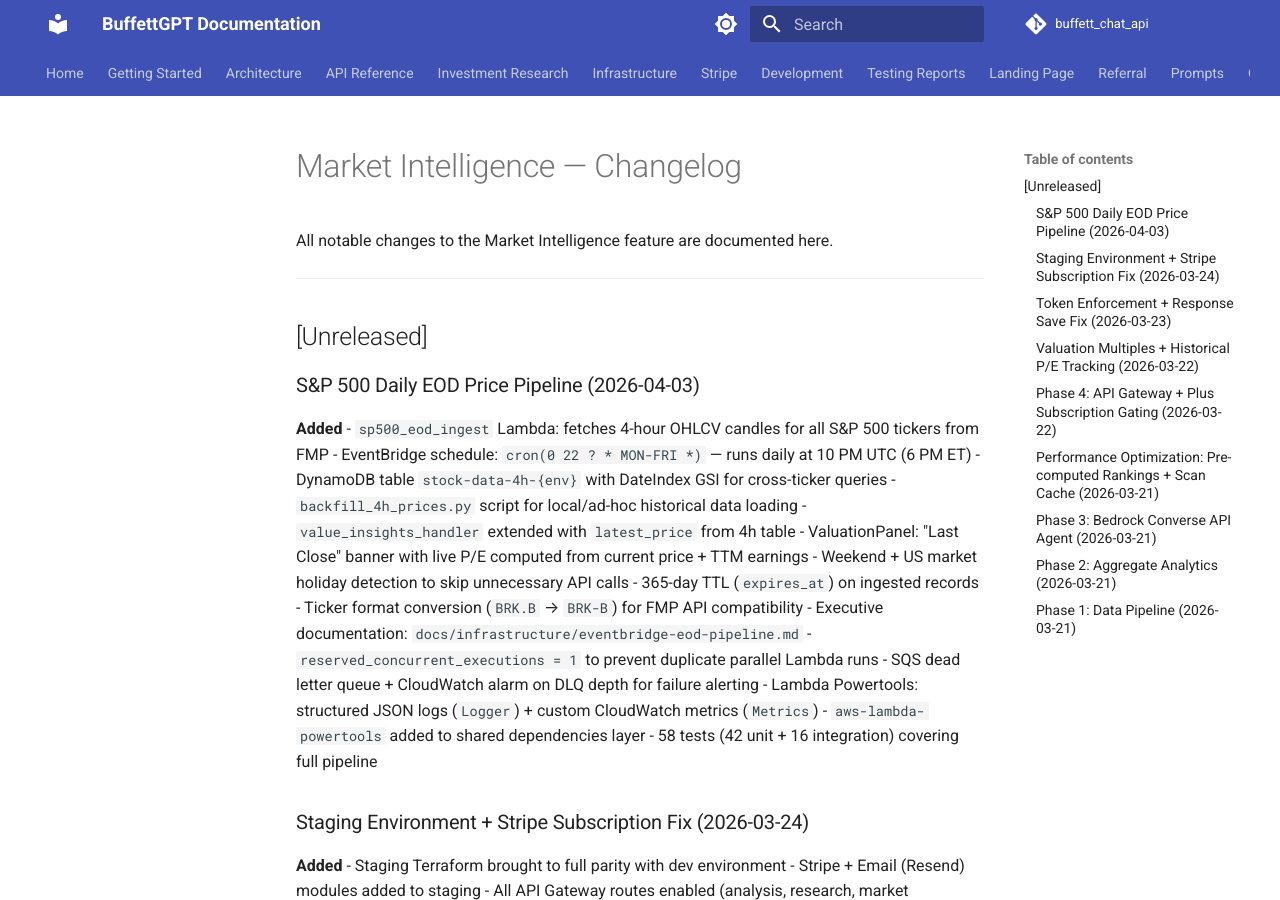
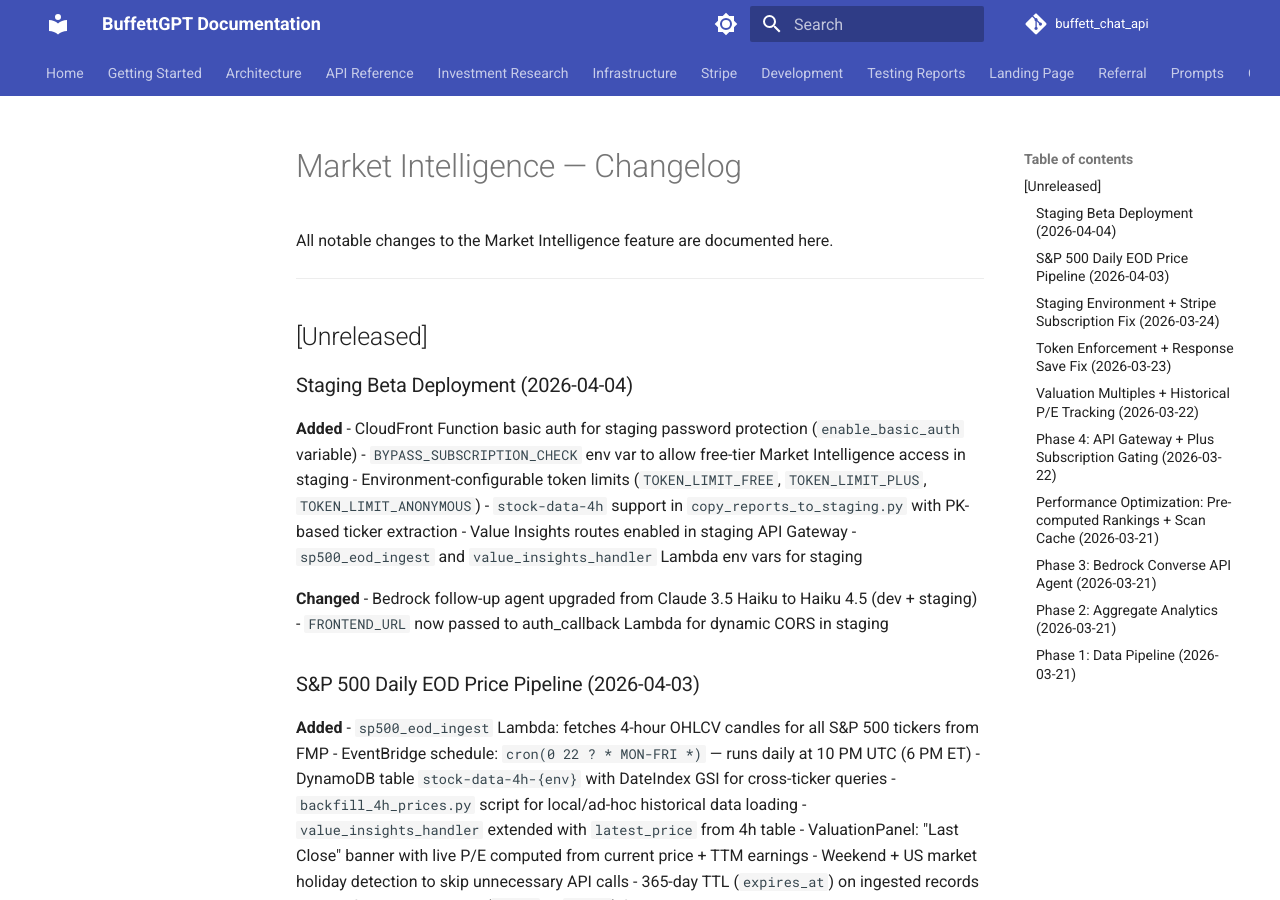
Before and after one commit to mamba4eva824/buffettGPT, an MkDocs documentation site: the page built from docs/market-intelligence/CHANGELOG.md, in a window 1280 px wide and 900 px high. Built offline with MkDocs 1.6.1 and Material for MkDocs 9.7.7, drawn with Linux system fonts in a browser that asks for light colours; comment, search, counter and statistics services are not loaded.

Commit message:
docs: update changelog with staging beta deployment changes
Co-Authored-By: Claude Opus 4.6 (1M context) <noreply@anthropic.com>

```diff
--- a/docs/market-intelligence/CHANGELOG.md
+++ b/docs/market-intelligence/CHANGELOG.md
@@ -5,6 +5,20 @@ All notable changes to the Market Intelligence feature are documented here.
 ---
 
 ## [Unreleased]
+
+### Staging Beta Deployment (2026-04-04)
+
+**Added**
+- CloudFront Function basic auth for staging password protection (`enable_basic_auth` variable)
+- `BYPASS_SUBSCRIPTION_CHECK` env var to allow free-tier Market Intelligence access in staging
+- Environment-configurable token limits (`TOKEN_LIMIT_FREE`, `TOKEN_LIMIT_PLUS`, `TOKEN_LIMIT_ANONYMOUS`)
+- `stock-data-4h` support in `copy_reports_to_staging.py` with PK-based ticker extraction
+- Value Insights routes enabled in staging API Gateway
+- `sp500_eod_ingest` and `value_insights_handler` Lambda env vars for staging
+
+**Changed**
+- Bedrock follow-up agent upgraded from Claude 3.5 Haiku to Haiku 4.5 (dev + staging)
+- `FRONTEND_URL` now passed to auth_callback Lambda for dynamic CORS in staging
 
 ### S&P 500 Daily EOD Price Pipeline (2026-04-03)
 
```
